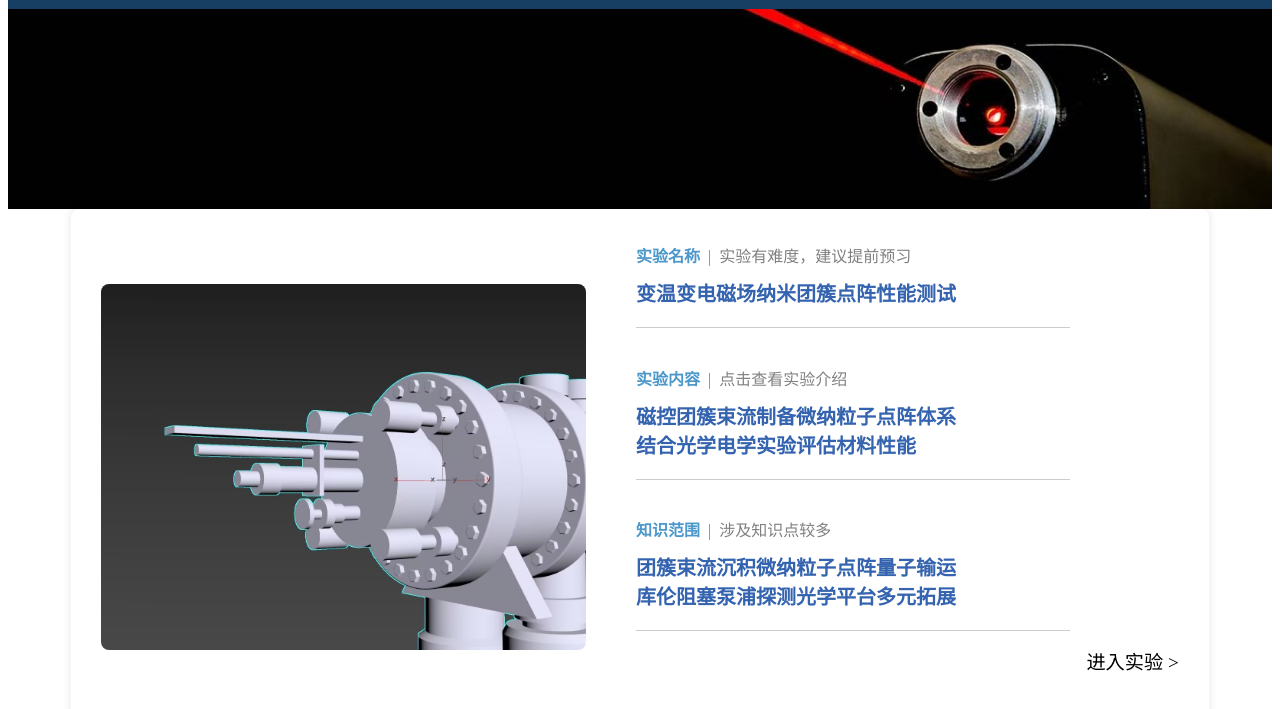
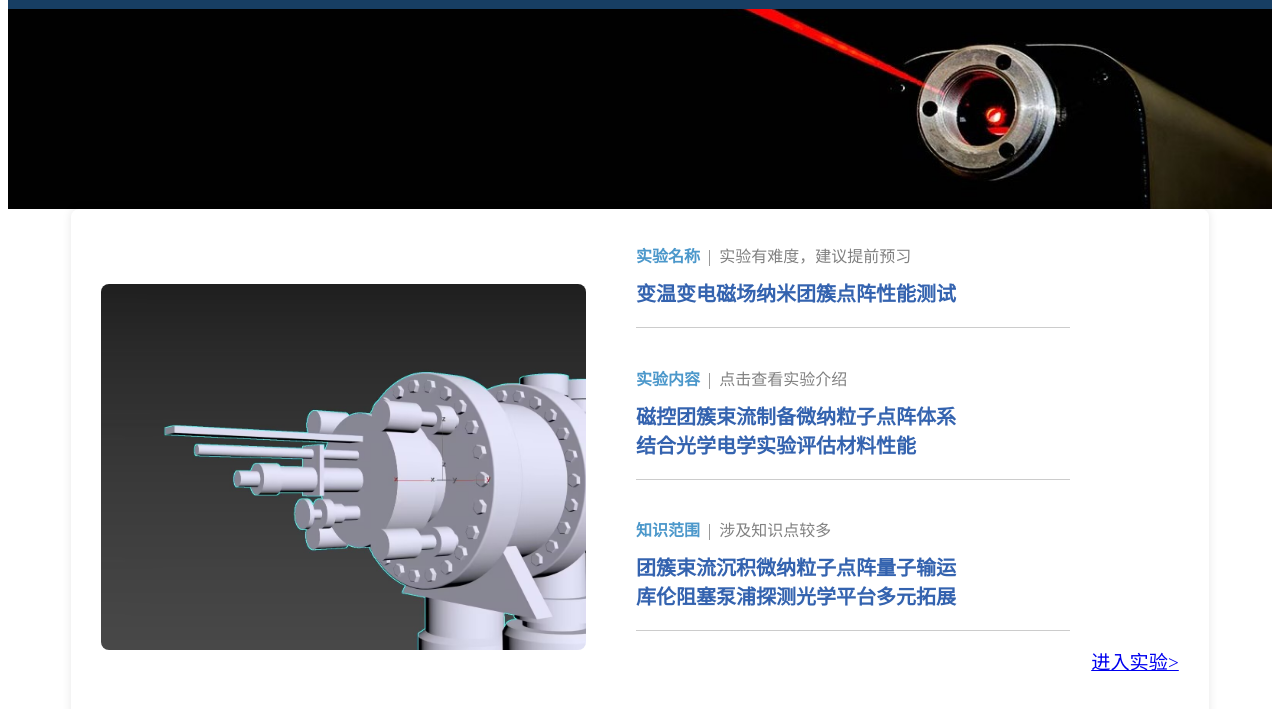
Before and after one commit to Entelecheia-s/VEplatform, a plain HTML site: page index.html in a window 1280 px wide. Shown: the part 55-764 px from the top of the page. Drawn offline with Linux system fonts and the light colour scheme.

Commit message:
新增进入实验

```diff
--- a/index.html
+++ b/index.html
@@ -198,7 +198,8 @@
                 </p>
                 <hr>
 
-                <p id="inter" style="text-align: right;font-size: larger;">进入实验 ></p>
+                <p id="inter" style="text-align: right;font-size: larger;"><a href="https://entelecheia-s.github.io/VE-ex/">进入实验></a></p>
+
             </div>
         </div>
     </div>
```
